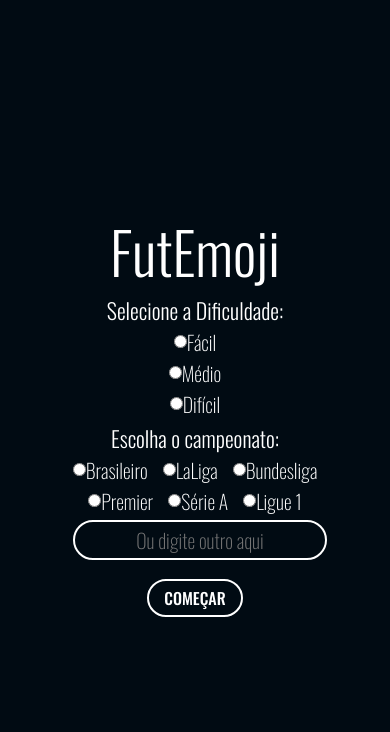
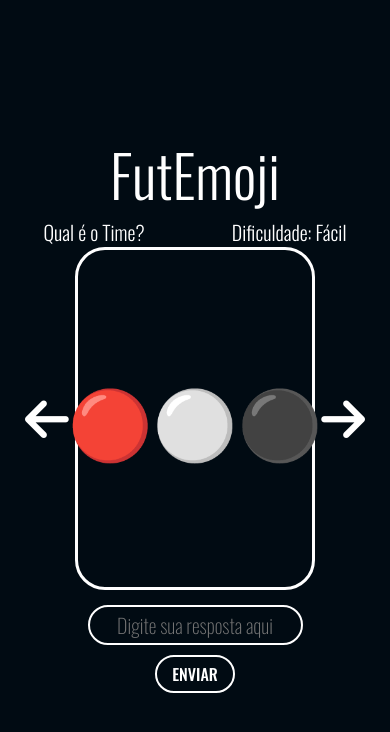
Before and after one commit to pds-juan/A3_FutEmoji_2024.1, a React (Create React App) app in the folder front/: page / in a window 390 px wide. Shown: the top 732 px of the page. Built offline with nearby package versions, Linux system fonts and the light colour scheme.

Commit message:
feat(front): finaliza os componentes da terceira tela

```diff
--- a/front/src/components/App.js
+++ b/front/src/components/App.js
@@ -6,6 +6,8 @@ import SegundoTitulo from './SegundoTitulo'
 import Dificuldade from './Dificuldade'
 import Preferencias from './Preferencias'
 import Pergunta from './Pergunta'
+import AreaEmoji from './AreaEmoji'
+import Resposta from './Resposta'
 
 import '@fortawesome/fontawesome-free/css/all.min.css'
 import './css/App.css'
@@ -14,8 +16,9 @@ const App = () => {
     return (
         <div className='container'>
             <SegundoTitulo />
-            <Dificuldade />
-            <Preferencias />
+            <Pergunta />
+            <AreaEmoji />
+            <Resposta />
         </div>
     )
 }
--- /dev/null
+++ b/front/src/components/AreaEmoji.js
@@ -0,0 +1,20 @@
+import React from 'react'
+import './css/AreaEmoji.css'
+
+const AreaEmoji = () => {
+    return (
+        <div className="container-area-emoji">
+
+            <i class="fa-solid fa-arrow-left" id='seta-esquerda'></i>
+
+            <div className='area-emoji'>
+                <p>🔴⚪⚫</p>
+            </div>
+
+            <i class="fa-solid fa-arrow-right" id='seta-direita'></i>
+
+        </div>
+    )
+}
+
+export default AreaEmoji
--- /dev/null
+++ b/front/src/components/Resposta.js
@@ -0,0 +1,16 @@
+import React from 'react'
+import './css/Resposta.css'
+
+const Resposta = () => {
+    return (
+        <div className='container-resposta'>
+            <div className="campo-resposta">
+                <input type="text" placeholder='Digite sua resposta aqui' />
+            </div>
+
+            <button className='botao-enviar'>ENVIAR</button>
+        </div>
+    )
+}
+
+export default Resposta
--- /dev/null
+++ b/front/src/components/css/AreaEmoji.css
@@ -0,0 +1,78 @@
+.container-area-emoji {
+    width: 100%;
+    display: flex;
+    justify-content: space-between;
+    align-items: center;
+
+    color: #fff;
+}
+
+#seta-esquerda {
+    font-size: 100px;
+    margin-left: 50px;
+}
+
+#seta-direita {
+    font-size: 100px;
+    margin-right: 50px;
+}
+
+.area-emoji {
+    width: 40vw;
+    height: 40vh;
+
+    border: 3px solid #fff;
+    border-radius: 50px;
+
+    display: flex;
+    align-items: center;
+    justify-content: center;
+}
+
+.area-emoji p {
+    font-size: 100px;
+}
+
+@media (max-width: 968px) {
+    .area-emoji p {
+        font-size: 82px;
+    }
+}
+
+@media (max-width: 768px) {
+    .area-emoji {
+        width: 50vw;
+        height: 40vh;
+
+        border-radius: 30px;
+    }
+
+    .area-emoji p {
+        font-size: 78px;
+    }
+
+    #seta-esquerda, #seta-direita {
+        font-size: 60px;
+    }
+}
+
+@media (max-width: 576px) {
+    .area-emoji {
+        width: 60vw;
+        height: 40vh;
+    }
+
+    .area-emoji p {
+        font-size: 68px;
+    }
+
+    #seta-esquerda {
+        font-size: 50px;
+        margin-left: 25px;
+    }
+
+    #seta-direita {
+        font-size: 50px;
+        margin-right: 25px;
+    }
+}
--- /dev/null
+++ b/front/src/components/css/Resposta.css
@@ -0,0 +1,72 @@
+.container-resposta {
+    display: flex;
+    flex-direction: column;
+    align-items: center;
+
+    margin-bottom: 20px;
+}
+
+.campo-resposta {
+    width: 100%;
+    margin-top: 20px;
+}
+
+.campo-resposta input {
+    font-size: 28px;
+    font-weight: 100;
+    color: #fff;
+
+    text-align: center;
+    padding: 5px;
+
+    background: none;
+    border: 2px solid #fff;
+    border-radius: 30px;
+    outline: 0;
+}
+
+.botao-enviar {
+    font-size: 32px;
+    font-weight: 500;
+
+    color: #fff;
+    background: none;
+
+    border: 2px solid #fff;
+    border-radius: 50px;
+
+    margin-top: 20px;
+    padding: 5px 20px;
+}
+
+@media (max-width: 768px) {
+
+    .campo-resposta input {
+        font-size: 22px;
+        padding: 3px;
+    }
+
+    .botao-enviar {
+        font-size: 22px;
+
+        margin-top: 15px;
+        padding: 5px 15px;
+    }
+}
+
+@media (max-width: 576px) {
+    .campo-resposta {
+        margin-top: 15px;
+    }
+
+    .campo-resposta input {
+        font-size: 20px;
+    }
+
+    .botao-enviar {
+        font-size: 16px;
+        font-weight: 500;
+
+        margin-top: 10px;
+    }
+}
```
